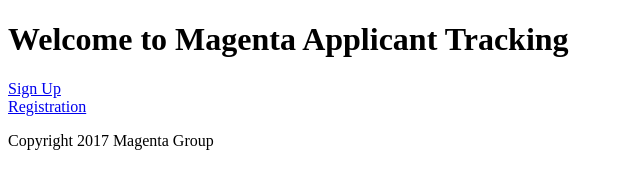
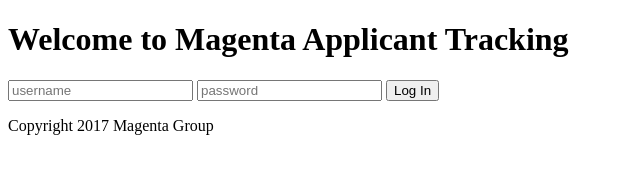
Before and after one commit to kcharner/MagentaAlt, a website: page views/index.html in a window 1280 px wide. Shown: the whole page, without its empty margins (0-640 px from the left). Drawn offline with Linux system fonts and the light colour scheme.

Commit message:
update index.html

```diff
--- a/views/index.html
+++ b/views/index.html
@@ -9,11 +9,17 @@
 	<header>
 		<h1>Welcome to Magenta Applicant Tracking</h1>
 	</header>
+	<div id="loginForm">
+		<form action="login">
 
-	<a href="/sign-in"> Sign Up </a>
-	<br>
-	<a href="/registration"> Registration </a>
+			<input type="text" name="username" placeholder="username">
 
+			<input type="text" name="password" placeholder="password">
+
+			<button type="submit" name="login">Log In</button>
+
+		</form>
+	</div>
 	<footer>
 		<p>Copyright 2017 Magenta Group</p>
 	</footer>
```
